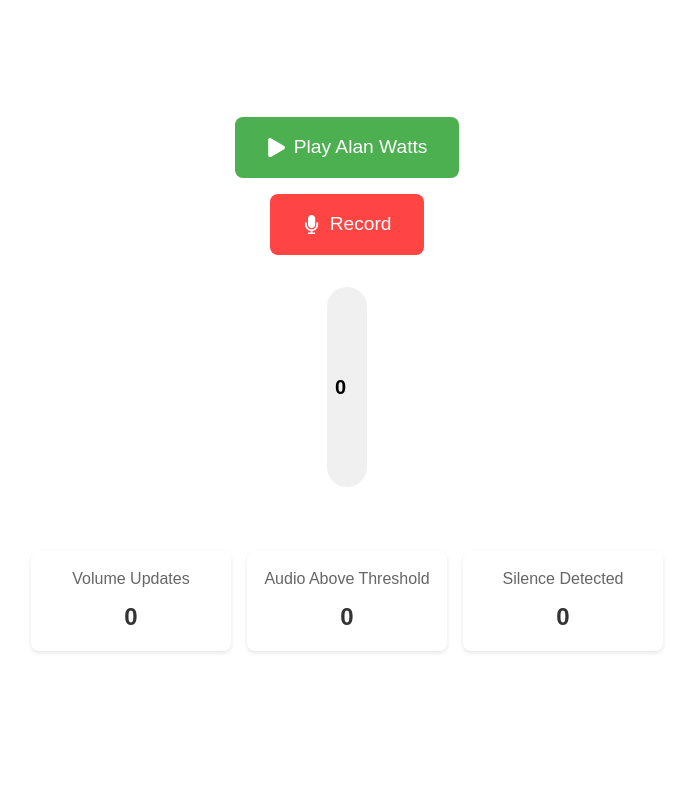
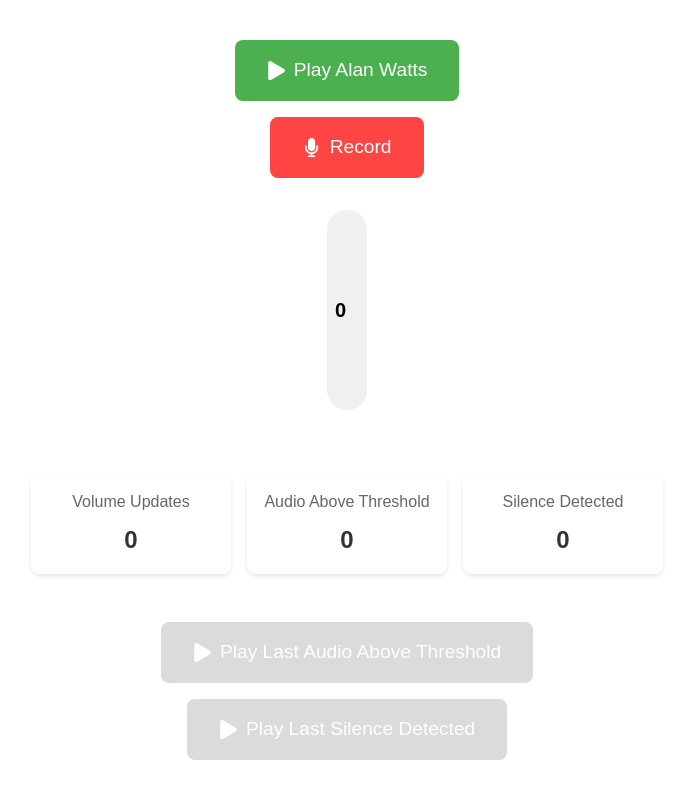
Before and after one commit to jasonmcaffee/cursor-audio-visualizer, a Next.js app: page / in a window 1280 px wide. Shown: the whole page, without its empty margins (293-986 px from the left). Built offline with nearby package versions, Linux system fonts and the light colour scheme; no server answers.

Commit message:
new testing funcs

```diff
--- a/src/app/page.tsx
+++ b/src/app/page.tsx
@@ -20,6 +20,8 @@
   const [isPlaying, setIsPlaying] = useState(false);
   const [alanWattsAudioBlob, setAlanWattsAudioBlob] = useState<Blob | null>(null);
   const [hasAlreadyEnqueuedAlanWattsAudio, setHasAlreadyEnqueuedAlanWattsAudio] = useState(false);
+  const [lastAudioAboveThresholdBlob, setLastAudioAboveThresholdBlob] = useState<Blob | null>(null);
+  const [lastSilenceDetectedBlob, setLastSilenceDetectedBlob] = useState<Blob | null>(null);
   async function fetchAudioBlob(){
     console.log('fetching audio blob');
     const response = await fetch('sounds/Alan Watts - Buddhism Religion of No Religion  1.mp3');
@@ -60,9 +62,11 @@
       },
       onAudioAboveThresholdDetected: async (audioBlob: Blob) => {
         setAudioAboveThresholdCount(prev => prev + 1);
+        setLastAudioAboveThresholdBlob(audioBlob);
       },
       onSilenceDetected: async (audioBlob: Blob) => {
         setSilenceDetectedCount(prev => prev + 1);
+        setLastSilenceDetectedBlob(audioBlob);
       },
     });
     setIsRecording(true);
@@ -93,6 +97,24 @@
         audioAboveThresholdCount={audioAboveThresholdCount}
         silenceDetectedCount={silenceDetectedCount}
       />
+
+      <button
+        className={styles.playButton}
+        onClick={() => webAudioPlayer.playAudioBlob(lastAudioAboveThresholdBlob!)}
+        disabled={!lastAudioAboveThresholdBlob}
+      >
+        <FaPlay />
+        Play Last Audio Above Threshold
+      </button>
+
+      <button
+        className={styles.playButton}
+        onClick={() => webAudioPlayer.playAudioBlob(lastSilenceDetectedBlob!)}
+        disabled={!lastSilenceDetectedBlob}
+      >
+        <FaPlay />
+        Play Last Silence Detected
+      </button>
     </main>
   );
 }
```
